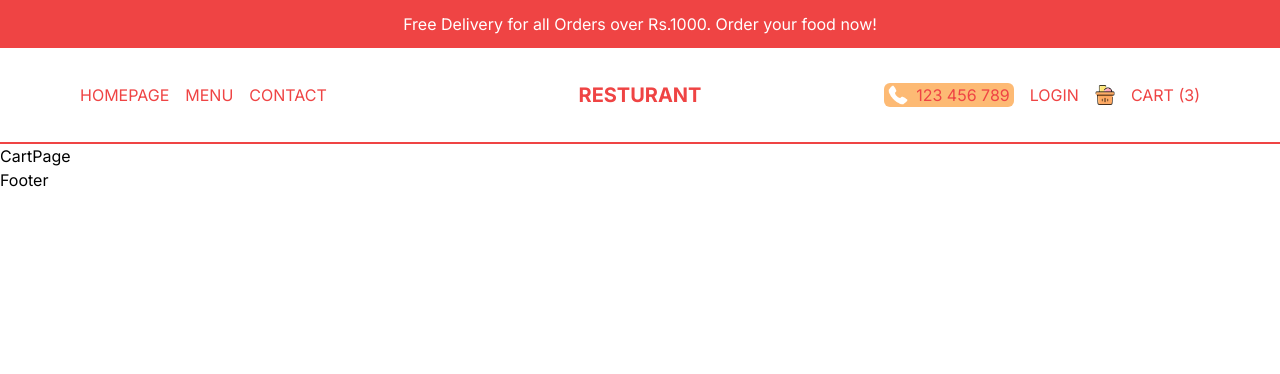
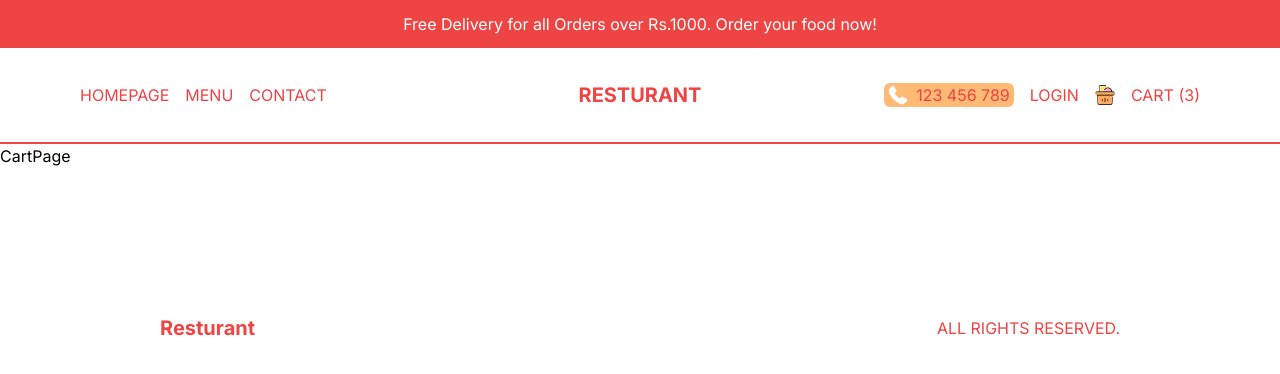
Before and after one commit to Skyknew/resturant, a Next.js app: page /cart in a window 1280 px wide. Shown: the top 374 px of the page. Built offline with nearby package versions, Linux system fonts and the light colour scheme.

Commit message:
footer done

```diff
--- a/src/components/Footer.tsx
+++ b/src/components/Footer.tsx
@@ -1,8 +1,12 @@
+import Link from 'next/link'
 import React from 'react'
 
 const Footer = () => {
   return (
-    <div>Footer</div>
+    <div className="h-12 md:h-24 p-4 lg:p-20 xl:p-40 text-red-500 flex items-center justify-between">
+      <Link href="/" className="font-bold text-xl">Resturant</Link>
+      <p> ALL RIGHTS RESERVED. </p>
+    </div>
   )
 }
 
```
